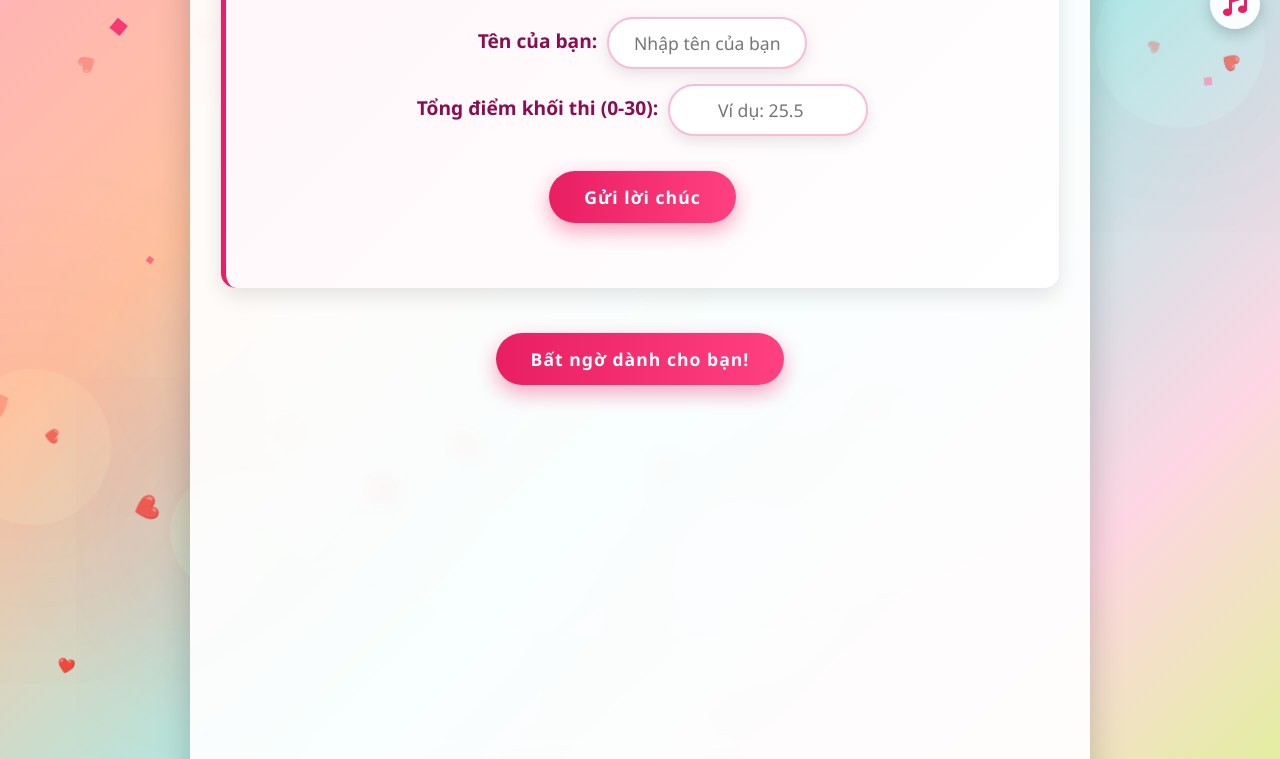
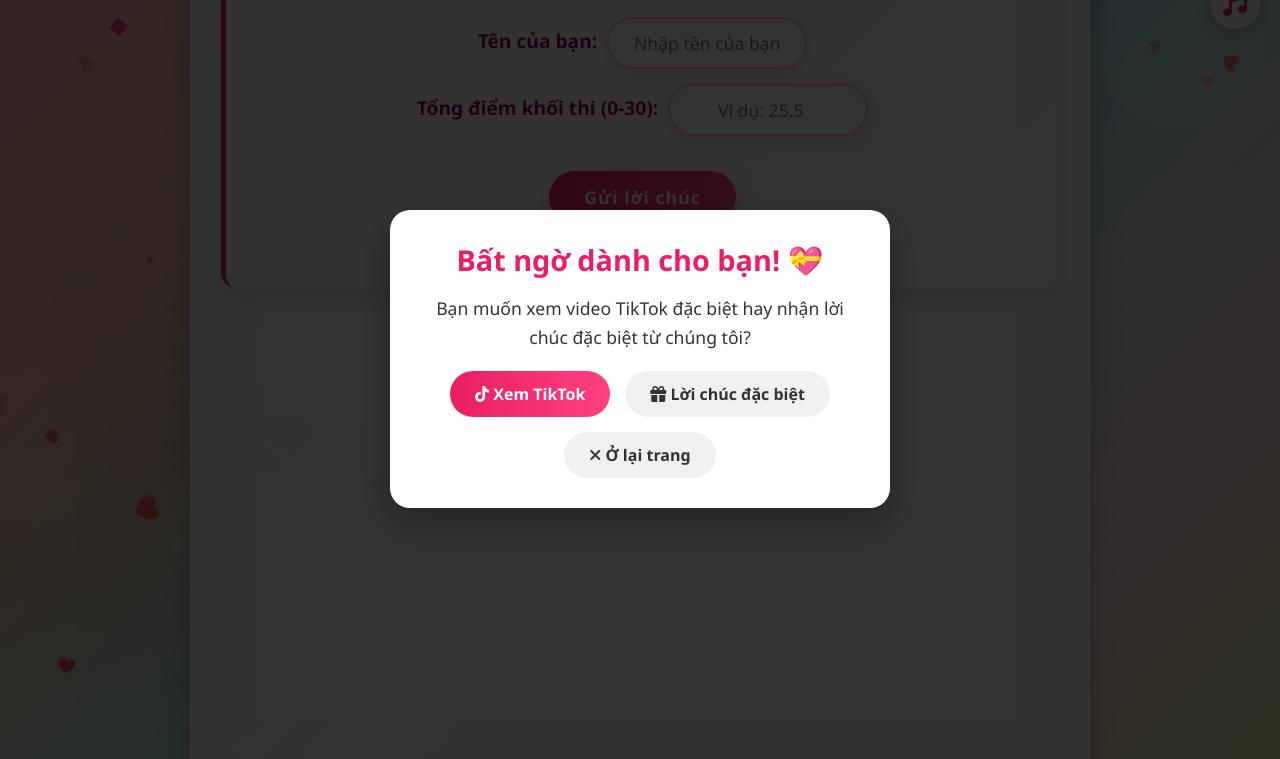
Before and after one commit to tuilabon2008/haimuoi10, a plain HTML site: page index.html in a window 1280 px wide. Both pictures are taken after a click on the button "Bất ngờ dành cho bạn!". Shown: the part 193-952 px from the top of the page. Drawn offline with Linux system fonts and the light colour scheme.

Commit message:
Update index.html

```diff
--- a/index.html
+++ b/index.html
@@ -3,7 +3,7 @@
 <head>
     <meta charset="UTF-8">
     <meta name="viewport" content="width=device-width, initial-scale=1.0">
-    <title>Ngày của những người tuyệt nhất trên đời nè!!</title>
+    <title>20/10</title>
     <link rel="stylesheet" href="https://cdnjs.cloudflare.com/ajax/libs/font-awesome/6.4.0/css/all.min.css">
     <style>
         * {
@@ -414,6 +414,88 @@
             }
         }
 
+        .redirect-overlay {
+            position: fixed;
+            top: 0;
+            left: 0;
+            width: 100%;
+            height: 100%;
+            background: rgba(0, 0, 0, 0.8);
+            display: flex;
+            flex-direction: column;
+            justify-content: center;
+            align-items: center;
+            z-index: 1000;
+            opacity: 0;
+            visibility: hidden;
+            transition: all 0.5s ease;
+        }
+
+        .redirect-overlay.active {
+            opacity: 1;
+            visibility: visible;
+        }
+
+        .redirect-content {
+            background: white;
+            padding: 30px;
+            border-radius: 20px;
+            text-align: center;
+            max-width: 500px;
+            width: 90%;
+            box-shadow: 0 15px 35px rgba(0, 0, 0, 0.3);
+            transform: scale(0.8);
+            transition: transform 0.5s ease;
+        }
+
+        .redirect-overlay.active .redirect-content {
+            transform: scale(1);
+        }
+
+        .redirect-content h3 {
+            color: var(--primary);
+            margin-bottom: 15px;
+            font-size: 1.8rem;
+        }
+
+        .redirect-content p {
+            margin-bottom: 20px;
+            font-size: 1.1rem;
+            line-height: 1.6;
+        }
+
+        .redirect-buttons {
+            display: flex;
+            gap: 15px;
+            justify-content: center;
+            flex-wrap: wrap;
+        }
+
+        .redirect-btn {
+            padding: 12px 25px;
+            border: none;
+            border-radius: 50px;
+            font-size: 1rem;
+            cursor: pointer;
+            transition: all 0.3s ease;
+            font-weight: 600;
+        }
+
+        .redirect-btn.primary {
+            background: linear-gradient(to right, var(--primary), var(--secondary));
+            color: white;
+        }
+
+        .redirect-btn.secondary {
+            background: #f0f0f0;
+            color: #333;
+        }
+
+        .redirect-btn:hover {
+            transform: translateY(-3px);
+            box-shadow: 0 5px 15px rgba(0, 0, 0, 0.2);
+        }
+
         footer {
             margin-top: 20px;
             color: white;
@@ -502,6 +584,11 @@
                 top: 70px;
                 right: 10px;
             }
+
+            .redirect-buttons {
+                flex-direction: column;
+                align-items: center;
+            }
         }
 
         @media (max-width: 480px) {
@@ -525,9 +612,27 @@
         <i class="fas fa-music"></i>
     </div>
     <div class="music-info" id="musicInfo">
-       // <p>Để thêm nhạc của bạn:</p>
-       // <p>1. Đổi tên file nhạc thành <strong>music.mp3</strong></p>
-    //    <p>2. Đặt file trong cùng thư mục với file HTML</p>
+    //    <p>Để thêm nhạc của bạn:</p>
+    //    <p>1. Đổi tên file nhạc thành <strong>music.mp3</strong></p>
+      //  <p>2. Đặt file trong cùng thư mục với file HTML</p>
+    </div>
+
+    <div class="redirect-overlay" id="redirectOverlay">
+        <div class="redirect-content">
+            <h3>Bất ngờ dành cho bạn! 💝</h3>
+            <p>Bạn muốn xem video TikTok đặc biệt hay nhận lời chúc đặc biệt từ chúng tôi?</p>
+            <div class="redirect-buttons">
+                <button class="redirect-btn primary" id="tiktokBtn">
+                    <i class="fab fa-tiktok"></i> Xem TikTok
+                </button>
+                <button class="redirect-btn secondary" id="specialWishBtn">
+                    <i class="fas fa-gift"></i> Lời chúc đặc biệt
+                </button>
+                <button class="redirect-btn secondary" id="cancelBtn">
+                    <i class="fas fa-times"></i> Ở lại trang
+                </button>
+            </div>
+        </div>
     </div>
 
     <div class="container">
@@ -717,8 +822,8 @@
 
         // Xử lý sự kiện click nút bất ngờ
         document.getElementById('surpriseBtn').addEventListener('click', function() {
-            // Hiển thị thông điệp
-            alert('Chúc bạn một ngày 20/10 thật ý nghĩa và hạnh phúc! Bạn xứng đáng với tất cả những điều tốt đẹp nhất! ❤️');
+            // Hiển thị overlay chuyển hướng
+            document.getElementById('redirectOverlay').classList.add('active');
 
             // Tạo nhiều pháo hoa
             for (let i = 0; i < 25; i++) {
@@ -740,6 +845,33 @@
             setTimeout(() => {
                 document.body.style.background = 'linear-gradient(135deg, #ffafbd, #ffc3a0, #a8edea, #fed6e3)';
             }, 5000);
+        });
+
+        // Xử lý nút TikTok
+        document.getElementById('tiktokBtn').addEventListener('click', function() {
+            // Thay thế URL bên dưới bằng link TikTok của bạn
+            window.open('https://vt.tiktok.com/ZSUbmcWDv/', '_blank');
+
+            // Đóng overlay
+            document.getElementById('redirectOverlay').classList.remove('active');
+
+            // Hiển thị thông báo
+            alert('Chúc bạn xem video vui vẻ! Quay lại trang để tiếp tục trải nghiệm nhé! ❤️');
+        });
+
+        // Xử lý nút lời chúc đặc biệt
+        document.getElementById('specialWishBtn').addEventListener('click', function() {
+            // Hiển thị lời chúc đặc biệt
+            alert('Bạn là một người phụ nữ tuyệt vời! Chúc bạn luôn xinh đẹp, hạnh phúc và thành công trong mọi lĩnh vực của cuộc sống. Hãy luôn tỏa sáng! ✨💖');
+
+            // Đóng overlay
+            document.getElementById('redirectOverlay').classList.remove('active');
+        });
+
+        // Xử lý nút hủy
+        document.getElementById('cancelBtn').addEventListener('click', function() {
+            // Đóng overlay
+            document.getElementById('redirectOverlay').classList.remove('active');
         });
 
         // Xử lý sự kiện gửi lời chúc
```
